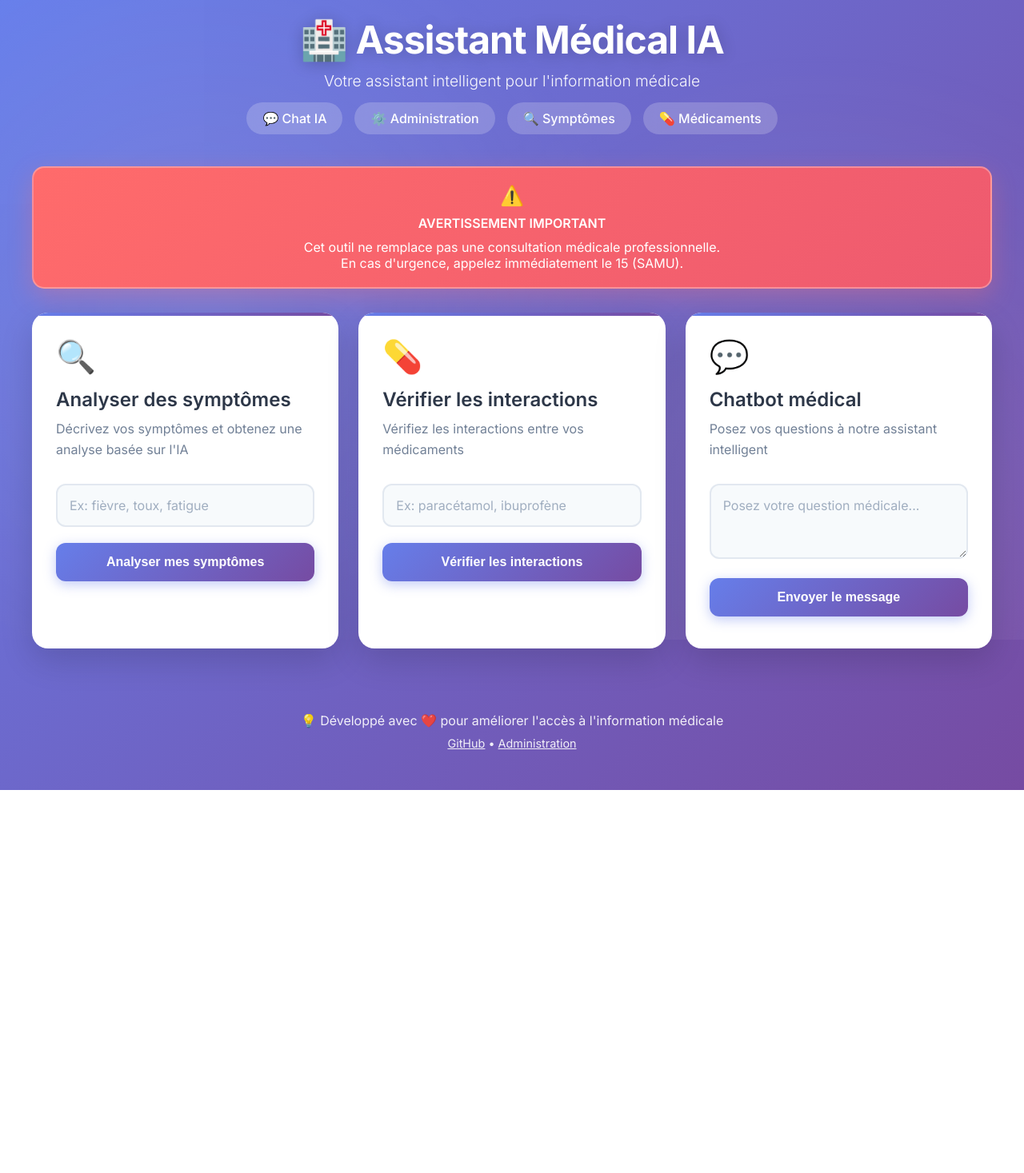
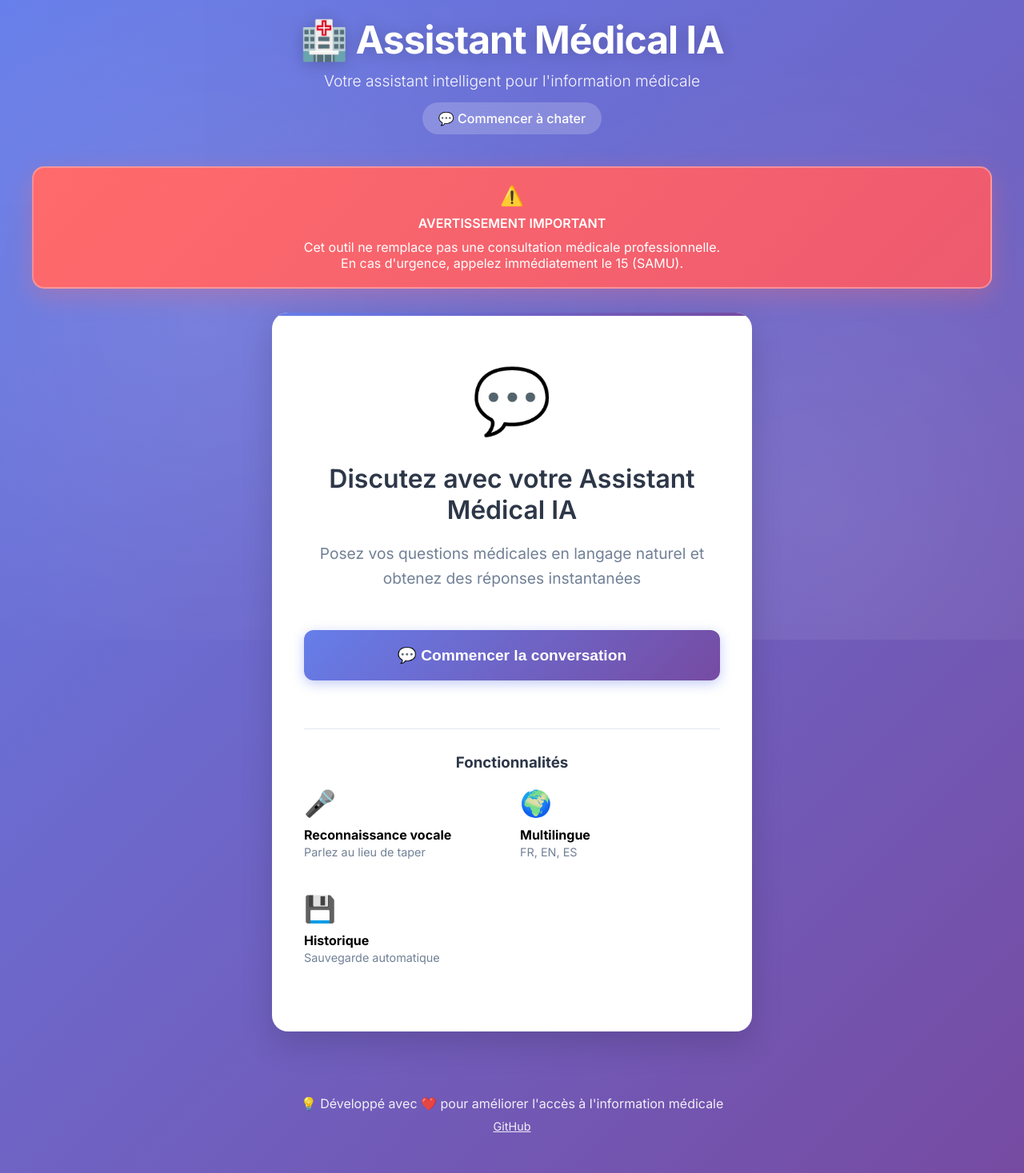
Before and after one commit to cha454/-medical-ai-assistant, a Flask app: page / in a window 1280 px wide. Shown: the whole page at 80% size. Before the commit the page ends 988 px from the top, so only its background shows below. Run offline with Flask 2, Linux system fonts and the light colour scheme.

Commit message:
Simplification page accueil: focus sur le chat IA uniquement

```diff
--- a/templates/index.html
+++ b/templates/index.html
@@ -497,10 +497,7 @@
             <h1>🏥 Assistant Médical IA</h1>
             <p>Votre assistant intelligent pour l'information médicale</p>
             <div class="header-links">
-                <a href="/chat" class="header-link">💬 Chat IA</a>
-                <a href="/admin" class="header-link">⚙️ Administration</a>
-                <a href="#" class="header-link" onclick="scrollToSection('symptoms')">🔍 Symptômes</a>
-                <a href="#" class="header-link" onclick="scrollToSection('drugs')">💊 Médicaments</a>
+                <a href="/chat" class="header-link">💬 Commencer à chater</a>
             </div>
         </div>
 
@@ -512,58 +509,52 @@
             </div>
         </div>
 
-        <div class="cards-grid">
-            <div class="card" id="symptoms">
-                <span class="card-icon">🔍</span>
-                <h2>Analyser des symptômes</h2>
-                <p>Décrivez vos symptômes et obtenez une analyse basée sur l'IA</p>
-                <input type="text" id="symptoms" placeholder="Ex: fièvre, toux, fatigue" data-tooltip="Séparez les symptômes par des virgules">
-                <button onclick="analyzeSymptoms()" id="analyze-btn">
-                    <span>Analyser mes symptômes</span>
-                </button>
-                <div id="analysis-result"></div>
-            </div>
+        <div style="max-width: 600px; margin: 0 auto; text-align: center;">
+            <div class="card" style="padding: 60px 40px;">
+                <span class="card-icon" style="font-size: 5em; margin-bottom: 30px;">💬</span>
+                <h2 style="font-size: 2em; margin-bottom: 20px;">Discutez avec votre Assistant Médical IA</h2>
+                <p style="font-size: 1.2em; margin-bottom: 40px; color: #718096;">
+                    Posez vos questions médicales en langage naturel et obtenez des réponses instantanées
+                </p>
+                <a href="/chat" style="text-decoration: none;">
+                    <button style="font-size: 1.2em; padding: 20px 50px;">
+                        <span>💬 Commencer la conversation</span>
+                    </button>
+                </a>
 
-            <div class="card" id="drugs">
-                <span class="card-icon">💊</span>
-                <h2>Vérifier les interactions</h2>
-                <p>Vérifiez les interactions entre vos médicaments</p>
-                <input type="text" id="drugs" placeholder="Ex: paracétamol, ibuprofène" data-tooltip="Séparez les médicaments par des virgules">
-                <button onclick="checkDrugs()" id="drugs-btn">
-                    <span>Vérifier les interactions</span>
-                </button>
-                <div id="drugs-result"></div>
-            </div>
-
-            <div class="card" id="chat">
-                <span class="card-icon">💬</span>
-                <h2>Chatbot médical</h2>
-                <p>Posez vos questions à notre assistant intelligent</p>
-                <textarea id="chat-input" rows="3" placeholder="Posez votre question médicale..."></textarea>
-                <button onclick="sendMessage()" id="chat-btn">
-                    <span>Envoyer le message</span>
-                </button>
-                <div id="chat-result"></div>
+                <div style="margin-top: 50px; padding-top: 30px; border-top: 1px solid #e2e8f0;">
+                    <h3 style="color: #2d3748; margin-bottom: 20px;">Fonctionnalités</h3>
+                    <div style="display: grid; grid-template-columns: repeat(auto-fit, minmax(200px, 1fr)); gap: 20px; text-align: left;">
+                        <div>
+                            <div style="font-size: 2em; margin-bottom: 10px;">🎤</div>
+                            <strong>Reconnaissance vocale</strong>
+                            <p style="font-size: 0.9em; color: #718096;">Parlez au lieu de taper</p>
+                        </div>
+                        <div>
+                            <div style="font-size: 2em; margin-bottom: 10px;">🌍</div>
+                            <strong>Multilingue</strong>
+                            <p style="font-size: 0.9em; color: #718096;">FR, EN, ES</p>
+                        </div>
+                        <div>
+                            <div style="font-size: 2em; margin-bottom: 10px;">💾</div>
+                            <strong>Historique</strong>
+                            <p style="font-size: 0.9em; color: #718096;">Sauvegarde automatique</p>
+                        </div>
+                    </div>
+                </div>
             </div>
         </div>
 
         <div class="footer">
             <p>💡 Développé avec ❤️ pour améliorer l'accès à l'information médicale</p>
             <p style="margin-top: 10px; font-size: 0.9em;">
-                <a href="https://github.com/cha454/-medical-ai-assistant" target="_blank">GitHub</a> •
-                <a href="/admin">Administration</a>
+                <a href="https://github.com/cha454/-medical-ai-assistant" target="_blank">GitHub</a>
             </p>
         </div>
     </div>
 
     <script>
         const API_URL = window.location.origin;
-
-        // Smooth scroll
-        function scrollToSection(id) {
-            event.preventDefault();
-            document.getElementById(id).scrollIntoView({ behavior: 'smooth', block: 'center' });
-        }
 
         // Loading state
         function setLoading(buttonId, isLoading) {
```
